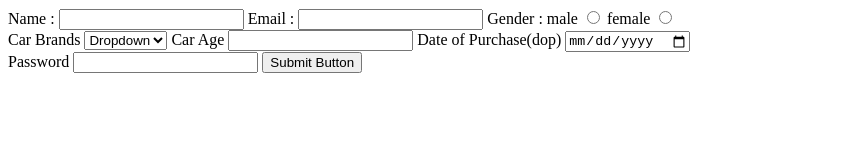
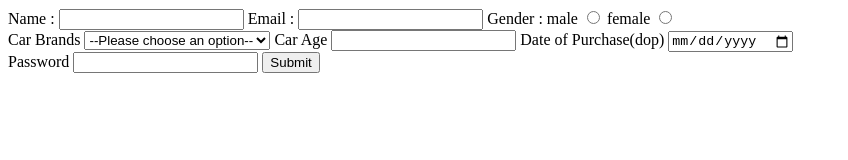
Before and after one commit to acciojob/car-insurance-form-AnujDubey01, a website: page main.html in a window 1280 px wide. Shown: the whole page, without its empty margins (0-848 px from the left). Drawn offline with Linux system fonts and the light colour scheme.

Commit message:
created a submission

```diff
--- a/main.html
+++ b/main.html
@@ -8,7 +8,7 @@
 
 <body>
 	<!-- the entire body must be written by student -->
-
+	<form method="post">
 	<label for= "name">Name : </label>
 	<input type="text" id="name" required>
 
@@ -25,7 +25,7 @@
 
 	<label for="cars">Car Brands </label>
 	<select id="cars" >
-		<option value=" "Dropdown>Dropdown</option>
+		<option value="" disabled selected>--Please choose an option--</option>
 		<option value="BMW">BMW</option>
 		<option value="Audi">Audi</option>
 		<option value="Mercedez">Mercedez</option>
@@ -35,15 +35,15 @@
 	<input type="number" id="carage" required>
 
 	<label for="dop">Date of Purchase(dop)</label>
-	<input type="date" required id="fop">
+	<input type="date" required id="dop">
 
 	<br>
 
 	<label for="password">Password</label>
 	<input type="password" id="password" required>
 
-	<button type="Submit">Submit Button</button>
-
+	<button type="Submit">Submit</button>
+	</form>
     <script type="text/javascript" src="./script.js">
 </script>
 
```
